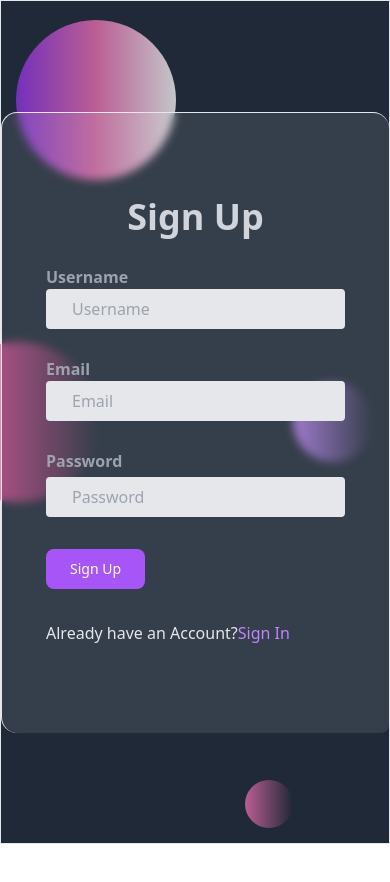
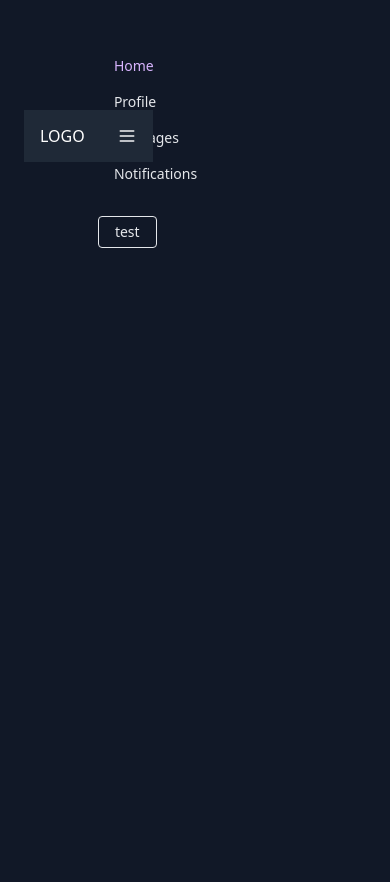
Before and after one commit to k4wt4r/TWISTAGRAM, a Next.js app in the folder twistagram/: page / in a window 390 px wide. Shown: the top 882 px of the page. Before the commit the page ends 844 px from the top, so only its background shows below. Built offline with nearby package versions, Linux system fonts and the light colour scheme.

Commit message:
add NavBar

```diff
--- a/twistagram/components/Nav/Nav.jsx
+++ /dev/null
@@ -1,11 +0,0 @@
-import React from 'react'
-
-function Nav() {
-	return (
-		<div class="bg-white border-gray-200 px-2 sm:px-4 py-2.5 rounded dark:bg-gray-800">
-
-		</div>
-	)
-}
-
-export default Nav
--- /dev/null
+++ b/twistagram/pages/components/HomePage.jsx
@@ -0,0 +1,61 @@
+import React from "react";
+
+export default function HomePage() {
+  return (
+    <div className="bg-gray-900 h-screen w-screen ">
+      {/*<div className="p-10 flex flex-row ">
+        <div className="bg-gray-600 rounded-md  ml-5 ">
+          <div
+            className="bg-cover h-28 w-80 rounded-md"
+            style={{
+              backgroundImage: `url('https://tailwind.build/placeholders/pictures/office.jpg')`,
+            }}
+          ></div>
+          <div className="flex flex-row items-start justify-center ">
+            <img
+              className="rounded-full h-20 w-20 border border-red-800 mb-13"
+              src="https://images.unsplash.com/photo-1484399172022-72a90b12e3c1?ixlib=rb-1.2.1&ixid=MnwxMjA3fDB8MHxwaG90by1wYWdlfHx8fGVufDB8fHx8&auto=format&fit=crop&w=2370&q=80"
+            />
+          </div>
+          <div>
+            <h1 className="text-gray-200 text-center">K4wt4r</h1>
+          </div>
+        </div>
+        <div className=" w-84 rounded-md ml-16">
+          <div className="flex flex-row ">
+            <img
+              className="rounded-full h-12 w-12 border border-gray-800 mb-13"
+              src="https://images.unsplash.com/photo-1484399172022-72a90b12e3c1?ixlib=rb-1.2.1&ixid=MnwxMjA3fDB8MHxwaG90by1wYWdlfHx8fGVufDB8fHx8&auto=format&fit=crop&w=2370&q=80"
+            />
+            <input
+              className="bg-gray-700 ml-3 h-12  rounded  py-2 px-6 text-gray-700 leading-tight focus:outline-none focus:bg-gray-600"
+              placeholder="What's happening?"
+            />
+          </div>
+        </div>*/}
+
+        {/*<div className="bg-gray-800 w-80 rounded-md text-gray-200 font-bold text-left ">
+          <div className="flex flex-row  justify-between p-4">
+            <span>Trend for you</span>
+            <svg
+              className="h-8 w-8 text-gray-200"
+              width="24"
+              height="24"
+              viewBox="0 0 24 24"
+              stroke-width="2"
+              stroke="currentColor"
+              fill="none"
+              stroke-linecap="round"
+              stroke-linejoin="round"
+            >
+              {" "}
+              <path stroke="none" d="M0 0h24v24H0z" />{" "}
+              <path d="M10.325 4.317c.426-1.756 2.924-1.756 3.35 0a1.724 1.724 0 0 0 2.573 1.066c1.543-.94 3.31.826 2.37 2.37a1.724 1.724 0 0 0 1.065 2.572c1.756.426 1.756 2.924 0 3.35a1.724 1.724 0 0 0 -1.066 2.573c.94 1.543-.826 3.31-2.37 2.37a1.724 1.724 0 0 0 -2.572 1.065c-.426 1.756-2.924 1.756-3.35 0a1.724 1.724 0 0 0 -2.573 -1.066c-1.543.94-3.31-.826-2.37-2.37a1.724 1.724 0 0 0 -1.065 -2.572c-1.756-.426-1.756-2.924 0-3.35a1.724 1.724 0 0 0 1.066 -2.573c-.94-1.543.826-3.31 2.37-2.37.996.608 2.296.07 2.572-1.065z" />{" "}
+              <circle cx="12" cy="12" r="3" />
+            </svg>
+          </div>
+        </div>*/}
+      {/*</div>*/}
+    </div>
+  );
+}
--- /dev/null
+++ b/twistagram/pages/components/Nav/NavBar.jsx
@@ -0,0 +1,63 @@
+import React, { useState } from "react";
+import NavElement from "./NavElement";
+
+const navElements = [
+	{ link: "/", text: "Home" },
+	{ link: "/profile", text: "Profile" },
+	{ link: "/messages", text: "Messages" },
+	{ link: "/notifications", text: "Notifications" },
+];
+
+function NavBar() {
+	const [activeElement, setActiveElement] = useState(0);
+	return (
+		<nav className=" bg-gray-900 relative w-full flex items-center justify-between p-6 md:flex">
+			<div class="bg-gray-800 text-gray-100 flex justify-between absolute  md:hidden">
+				<a href="#" class="text-white flex items-center space-x-2 px-4">
+					LOGO
+				</a>
+				<button class=" p-4 focus:outline-none focus:bg-gray-700">
+					<svg
+						className="h-5 w-5"
+						fill="none"
+						viewBox="0 0 24 24"
+						stroke="currentColor"
+					>
+						<path
+							stroke-linecap="round"
+							stroke-linejoin="round"
+							stroke-width="2"
+							d="M4 6h16M4 12h16M4 18h16"
+						/>
+					</svg>
+				</button>
+			</div>
+			<div className="flex items-center  text-white mr-6">
+				<button className="font-semibold text-xl tracking-tight">LOgo</button>
+			</div>
+			<div className="w-full block lg:flex justify-between lg:items-center lg:w-auto">
+				<div className="text-sm lg:flex justify-between p-4">
+					{navElements.map(({ link, text }, index) => (
+						<NavElement
+							link={link}
+							text={text}
+							active={activeElement === index}
+							setActiveElement={setActiveElement}
+							index={index}
+						/>
+					))}
+				</div>
+				<div>
+					<a
+						href="#"
+						className="inline-block text-sm px-4 py-2 leading-none border rounded text-gray-200 border-gray-200 hover:border-transparent hover:text-purple-600 hover:bg-gray-200 mt-4 lg:mt-0"
+					>
+						test
+					</a>
+				</div>
+			</div>
+		</nav>
+	);
+}
+
+export default NavBar;
--- /dev/null
+++ b/twistagram/pages/components/Nav/NavElement.jsx
@@ -0,0 +1,19 @@
+import React from "react";
+
+export default function NavElement({
+  link,
+  text,
+  active,
+  setActiveElement,
+  index,
+}) {
+  return (
+    <a
+    //  href={link}
+      className={`block mt-4 lg:inline-block lg:mt-0 mr-4 cursor-pointer ${active ? "text-purple-300" : "text-gray-200"}`}
+      onClick={() => setActiveElement(index) }
+    >
+      {text}
+    </a>
+  );
+}
--- /dev/null
+++ b/twistagram/pages/components/PageLayout.jsx
@@ -0,0 +1,11 @@
+import React from 'react'
+import NavBar from './Nav/NavBar'
+
+export default function PageLayout({children}) {
+	return (
+		<>
+			<NavBar />
+			{children}
+		</>
+	)
+}
--- a/twistagram/pages/index.js
+++ b/twistagram/pages/index.jsx
@@ -1,7 +1,9 @@
 import Head from 'next/head'
-import Nav from '../components/Nav/Nav'
-import SignIn from '../components/SignIn'
-import SignUp from '../components/SignUp'
+import HomePage from './components/HomePage'
+import NavBar from './components/Nav/NavBar'
+
+//import SignIn from './components/SignIn'
+//import SignUp from './components/SignUp'
 
 export default function Home() {
   return (
@@ -11,7 +13,8 @@ export default function Home() {
         <meta name="description" content="Generated by create next app" />
         <link rel="icon" href="/favicon.ico" />
       </Head>
-      <SignUp/>
+      <NavBar />
+      <HomePage/>
     </div>
   )
 }
--- a/twistagram/components/SignIn.jsx
+++ b/twistagram/pages/signin.jsx
@@ -21,7 +21,7 @@ function SignIn() {
     },
   });
   return (
-    <div className="bg-gray-800 h-screen w-screen  flex justify-center items-center ">
+    <div className="bg-gray-800 h-screen w-screen flex justify-center items-center ">
       <div className="flex items-center justify-center h-full w-full px-2">
         <div className="w-40 h-40 bg-gradient-to-r from-purple-700 via-pink-400  to-pink-200 rounded-full absolute   left-4 top-5  transform animate-pulse "></div>
         <div className="w-12 h-12 bg-gradient-to-r from-pink-400 to-aqua-500 rounded-full absolute  right-1/4  bottom-4 transform animate-pulse"></div>
@@ -73,7 +73,7 @@ function SignIn() {
               <div className="flex flex-row text-gray-200">
                 Don't have an account?
                 <p className="text-purple-400  ml-1.5 text-center">
-                  <Link href="/signUp">Create Account</Link>
+                  <Link href="/signup"><a>Create Account </a></Link>
                 </p>
               </div>
             </div>
--- /dev/null
+++ b/twistagram/pages/test.jsx
@@ -0,0 +1,11 @@
+import React from 'react'
+import NavBar from './components/Nav/NavBar'
+import PageLayout from './components/PageLayout'
+
+export default function test() {
+	return (
+		<PageLayout>
+
+		</PageLayout>
+	)
+}
```
Also changed, not shown: twistagram/pages/api/users/authenticate.js (added), twistagram/pages/signup.jsx (renamed from twistagram/components/SignUp.jsx).
